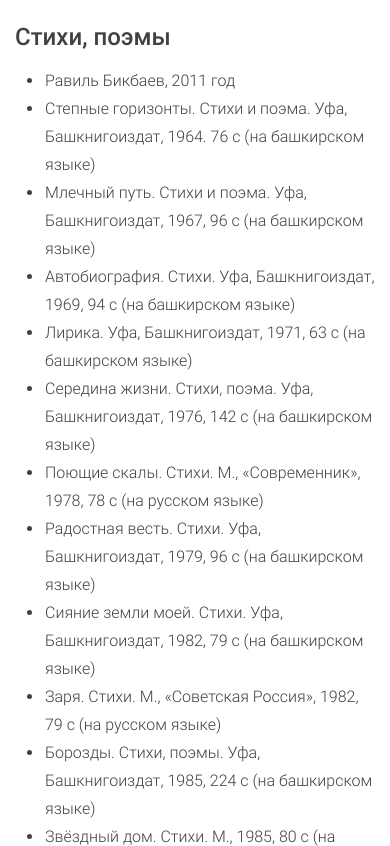
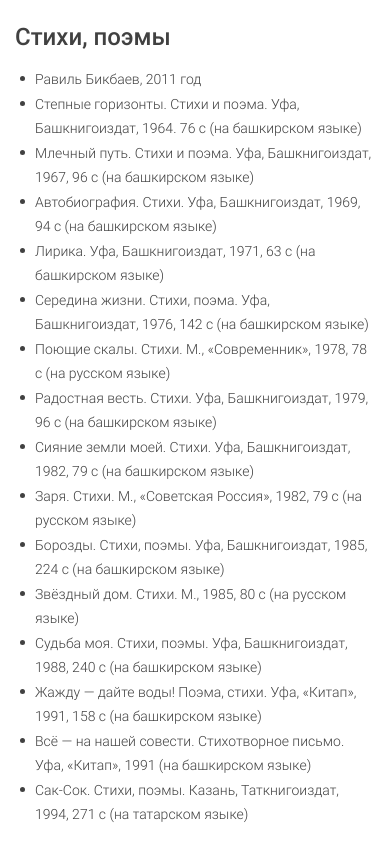
Before and after one commit to Asnassta/Bikbaev, a plain HTML site: page text-page.html in a window 390 px wide. Shown: the part 2154-3000 px from the top of the page. Drawn offline with nearby package versions, Linux system fonts and the light colour scheme.

Commit message:
Add files via upload

```diff
--- a/assets/css/pages.scss
+++ b/assets/css/pages.scss
@@ -696,5 +696,15 @@
 			margin-bottom: 15px;
 		}
 	}
+	.list-block {
+		li {
+			padding-left: 20px;
+			font-size: 14px;
+			&:before {
+				top: 9px;
+				left: 5px;
+			}
+		}
+	}
 }
 /*=========/adaptive========*/
```
Also changed, not shown: assets/css/style.css.
